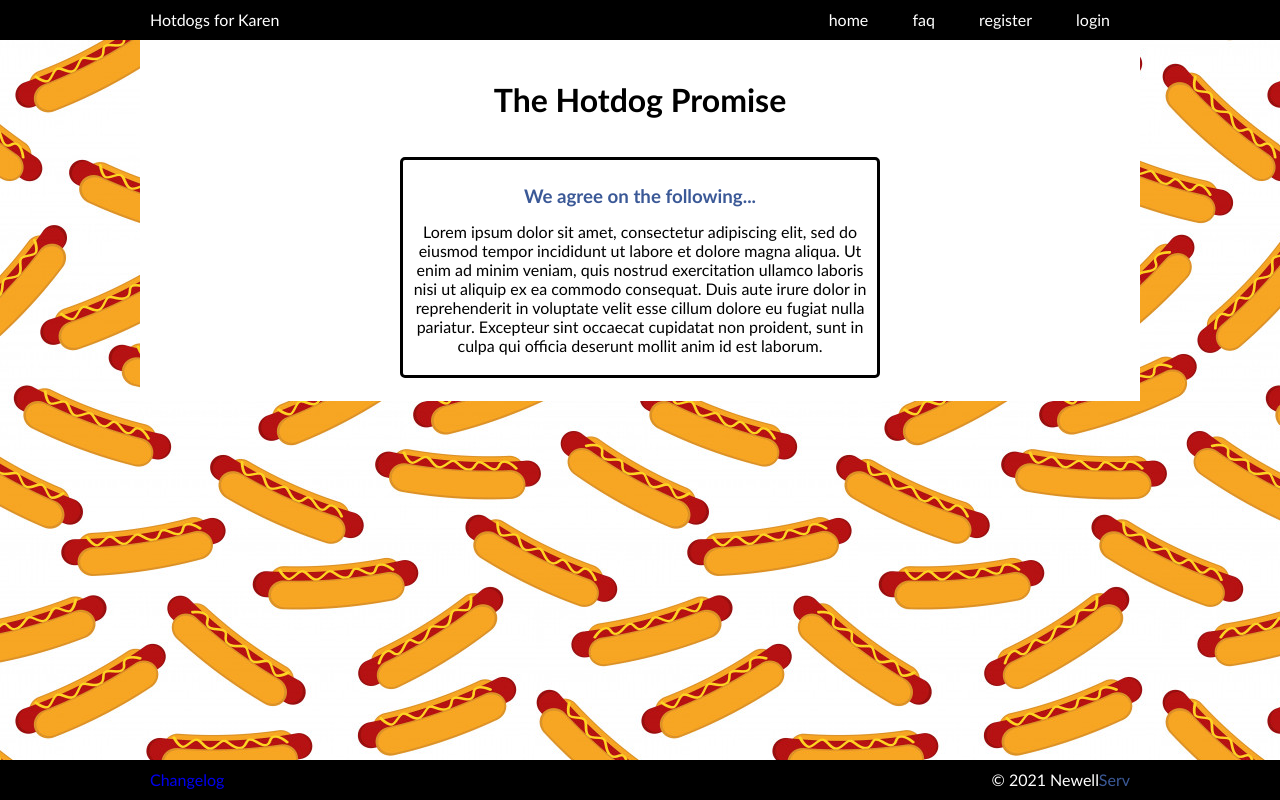
After one commit to NewellServ/hotdog, a PHP site: page /promise.php in a window 1280 px wide. The commit adds this page. Run offline with PHP 8.4, Linux system fonts and the light colour scheme.

Commit message:
added hotdog promise and logout feature

```diff
--- /dev/null
+++ b/promise.php
@@ -0,0 +1,28 @@
+<?php session_start() ; ?><!DOCTYPE html>
+<html lang="en" dir="ltr">
+  <head>
+    <meta charset="utf-8">
+    <title>Karen loves hot dogs.</title>
+    <link rel="stylesheet" href="/css/style.css">
+    <meta name="description" content="My wife, Karen, loves hot dogs tremendously.  On this page you can purchase a hot dog for her and I will take a picture of her eating it and post it to the main page hot dog eating gallery.">
+    <meta name="keywords" content="Karen, Newell, Karen Newell, Hot dog, I love hotdogs, hotdog, buy karen a hot dog, buy karen a hotdog">
+
+  <?php require_once('header.php'); ?>
+<body>
+    <div class="wrapper">
+
+      <h1>The Hotdog Promise</h1>
+      <br />
+
+      <br />
+
+      <section>
+          <article class="">
+              <h3>We agree on the following...</h3>
+              <p>Lorem ipsum dolor sit amet, consectetur adipiscing elit, sed do eiusmod tempor incididunt ut labore et dolore magna aliqua. Ut enim ad minim veniam, quis nostrud exercitation ullamco laboris nisi ut aliquip ex ea commodo consequat. Duis aute irure dolor in reprehenderit in voluptate velit esse cillum dolore eu fugiat nulla pariatur. Excepteur sint occaecat cupidatat non proident, sunt in culpa qui officia deserunt mollit anim id est laborum.</p>
+          </article>
+      </section>
+    </div>
+    <br /><br />
+  </body>
+<?php require_once('footer.php'); ?>
--- a/register.php
+++ b/register.php
@@ -36,6 +36,7 @@
                   <input type="text" name="email" <?php if (isset($_GET['email'])){ echo "value =\"". $_GET['email'] ."\""; }?> placeholder="Email..."><br /><br />
                   <input type="password" name="password" placeholder="Password..."><br /><br />
                   <input type="password" name="password2" placeholder="Retype Password..."><br /><br />
+                  <input type="checkbox" name="agree" value="" /> I agree to the <a href="promise.php">Hotdog Promise.</a><br /><br />
                   <input type="submit" name="register" value="Register">
               </form><br />
               <small> <aside class="">
```
Also changed, not shown: includes/logout.inc.php (+12 -0 lines).
